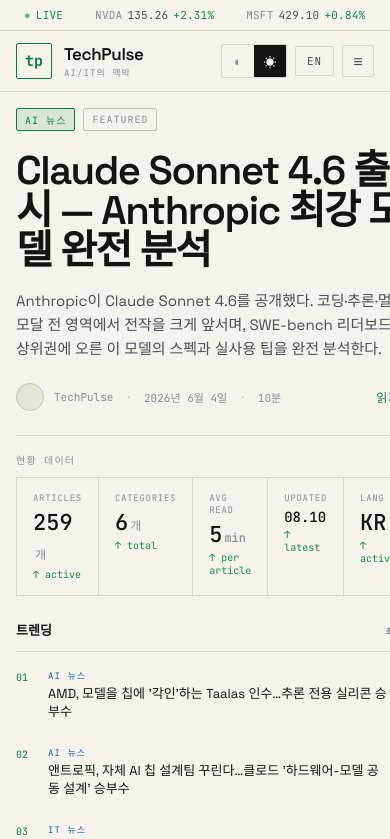
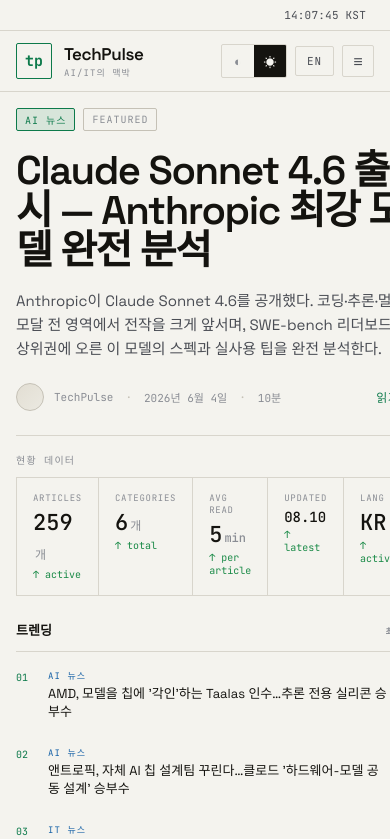
Before and after one commit to taekm33/techpulse-web, a Next.js app: page / in a window 390 px wide. Shown: the top 839 px of the page. Built offline with nearby package versions, Linux system fonts and the light colour scheme; a web font is replaced by a local one.

Commit message:
fix: remove stale ticker data and contain mobile tables [skip ci]

```diff
--- a/content/kr/2026-08-09-anthropic-in-house-chip-design-team-claude.md
+++ b/content/kr/2026-08-09-anthropic-in-house-chip-design-team-claude.md
@@ -53,7 +53,7 @@
 </div>
 
 <div class="article-callout info">
-<strong>관련 자료 · 공식 출처</strong><br/>
+<strong>관련 자료 · 보도 출처</strong><br/>
 · <a href="https://techcrunch.com/2026/08/05/anthropic-is-hiring-an-ai-chip-design-team/" target="_blank" rel="noopener">TechCrunch — Anthropic is hiring an AI chip design team (8/5)</a><br/>
 · <a href="https://www.forbes.com/sites/jonmarkman/2026/08/06/anthropic-enters-the-ai-chip-race-with-in-house-chip-team/" target="_blank" rel="noopener">Forbes — Anthropic Enters The AI Chip Race With In-House Chip Team (8/6)</a><br/>
 · <a href="https://www.techrepublic.com/article/news-anthropic-custom-ai-chip-team-confirmed/" target="_blank" rel="noopener">TechRepublic — Anthropic Is Hiring Engineers to Build Its Own AI Chips</a><br/>
--- a/src/app/[slug]/page.tsx
+++ b/src/app/[slug]/page.tsx
@@ -66,7 +66,7 @@
         <div style={{ display: 'grid', gridTemplateColumns: '1fr 260px', gap: 56 }}>
 
           {/* Article */}
-          <article style={{ paddingTop: 40, paddingBottom: 80 }}>
+          <article style={{ minWidth: 0, paddingTop: 40, paddingBottom: 80 }}>
 
             {/* Breadcrumb */}
             <div style={{
--- a/src/app/globals.css
+++ b/src/app/globals.css
@@ -80,6 +80,7 @@
 
 /* ── 티커 ─────────────────────────────────────────────── */
 .tp-ticker {
+  width: 100%; max-width: 100%; min-width: 0;
   border-bottom: 1px solid var(--line);
   font-family: 'JetBrains Mono', ui-monospace, monospace;
   font-size: 11px;
@@ -376,13 +377,13 @@
 .tp-prompt__run:hover { opacity: 0.88; }
 
 /* ── 아티클 본문 ─────────────────────────────────────── */
-.article-body { font-size: 1rem; line-height: 1.8; color: var(--ink2); overflow-wrap: break-word; }
+.article-body { min-width: 0; max-width: 100%; font-size: 1rem; line-height: 1.8; color: var(--ink2); overflow-wrap: break-word; }
 .article-body h2 { font-size: 1.35rem; font-weight: 600; color: var(--ink); margin-top: 2.5rem; margin-bottom: 0.9rem; letter-spacing: -0.02em; }
 .article-body h3 { font-size: 1.1rem; font-weight: 600; color: var(--ink); margin-top: 2rem; margin-bottom: 0.7rem; }
 .article-body p { margin-bottom: 1.3rem; }
 .article-body a { color: var(--accent); border-bottom: 1px solid color-mix(in oklab, var(--accent) 35%, transparent); transition: border-color .15s; }
 .article-body a:hover { border-color: var(--accent); }
-.article-body table { width: 100%; border-collapse: collapse; margin: 1.5rem 0; font-size: 0.875rem; }
+.article-body table { display: block; width: 100%; max-width: 100%; overflow-x: auto; -webkit-overflow-scrolling: touch; border-collapse: collapse; margin: 1.5rem 0; font-size: 0.875rem; }
 .article-body th { text-align: left; padding: 0.55rem 1rem; border-bottom: 2px solid var(--line2); color: var(--ink3); font-family: 'JetBrains Mono', ui-monospace, monospace; font-size: 0.75rem; letter-spacing: 0.06em; text-transform: uppercase; font-weight: 500; }
 .article-body td { padding: 0.65rem 1rem; border-bottom: 1px solid var(--line); vertical-align: top; }
 .article-body tr:last-child td { border-bottom: none; }
@@ -437,6 +438,4 @@
   .tp-footer__brand { display: none; }
   .tp-section { padding: 0 16px 20px; }
   .tp-hero { padding: 16px; }
-  /* wide tables scroll inside their own box instead of pushing page width (mobile bg cutoff fix) */
-  .article-body table { display: block; overflow-x: auto; -webkit-overflow-scrolling: touch; }
 }
--- a/src/components/Header.tsx
+++ b/src/components/Header.tsx
@@ -22,15 +22,6 @@
   { href: '/category/tool-review', label: '/tools' },
   { href: '/category/dev-trend', label: '/dev' },
   { href: '/category/startup', label: '/startup' },
-]
-
-const TICKER_DATA = [
-  { sym: 'NVDA', val: '135.26', chg: '+2.31%', up: true },
-  { sym: 'MSFT', val: '429.10', chg: '+0.84%', up: true },
-  { sym: 'GOOGL', val: '178.55', chg: '-0.41%', up: false },
-  { sym: 'META', val: '612.80', chg: '+1.22%', up: true },
-  { sym: 'AAPL', val: '211.35', chg: '+0.31%', up: true },
-  { sym: 'AMZN', val: '224.60', chg: '-0.18%', up: false },
 ]
 
 function kstTime() {
@@ -75,17 +66,6 @@
     <>
       {/* Ticker bar */}
       <div className="tp-ticker">
-        <span className="tp-ticker__live">
-          <span className="tp-blink">●</span>
-          LIVE
-        </span>
-        {TICKER_DATA.map(item => (
-          <span key={item.sym} style={{ display: 'inline-flex', gap: 5, alignItems: 'center' }}>
-            <span style={{ color: 'var(--ink3)' }}>{item.sym}</span>
-            <span>{item.val}</span>
-            <span style={{ color: item.up ? 'var(--up)' : 'var(--down)' }}>{item.chg}</span>
-          </span>
-        ))}
         <span className="tp-ticker__time">{time}</span>
       </div>
 
```
Also changed, not shown: content/en/2026-08-09-anthropic-in-house-chip-design-team-claude.md (+1 -1 lines).
